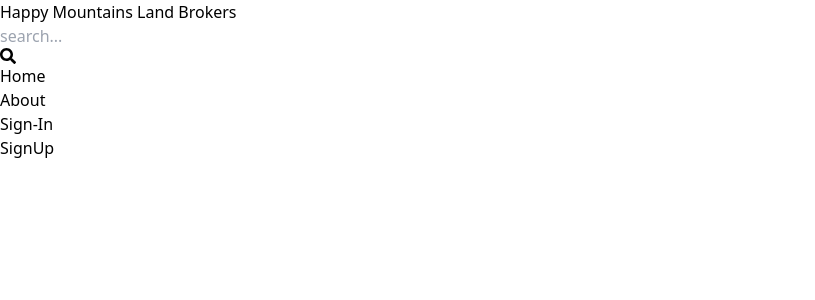
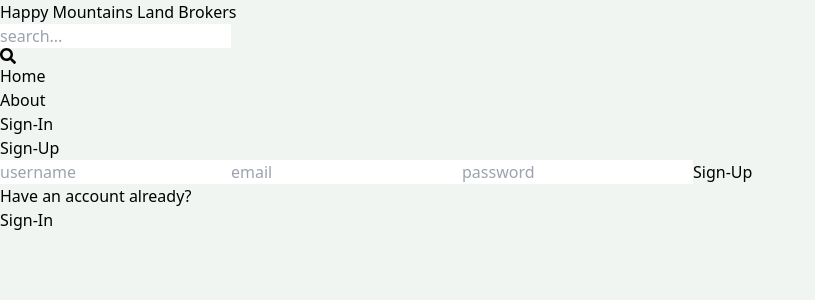
Before and after one commit to bwesterg/real_estate_app, a React (Vite) app in the folder client/: page /sign-up in a window 1280 px wide. Shown: the top 300 px of the page, without its empty margins (0-815 px from the left). Built offline with nearby package versions, Linux system fonts and the light colour scheme.

Commit message:
adds sign-up functionality on front end

```diff
--- a/client/src/index.css
+++ b/client/src/index.css
@@ -1,3 +1,7 @@
 @tailwind base;
 @tailwind components;
 @tailwind utilities;
+
+body {
+  background-color: rgb(241, 245, 241);
+}
--- a/client/src/pages/SignUp.jsx
+++ b/client/src/pages/SignUp.jsx
@@ -1,9 +1,70 @@
-import React from 'react'
+import React, { useState } from 'react'
+import { Link, useNavigate } from 'react-router-dom';
 
 export default function SignUp() {
-    return (
-        <div>
-            SignUp
-        </div>
+
+  const [formData, setFormData] = useState({});
+  const [error, setError] = useState(null);
+  const [loading, setLoading] = useState(false);
+  const navigate = useNavigate();
+
+
+  const handleChange = (e) => {
+    setFormData(
+      {
+        ...formData,
+        [e.target.id]: e.target.value,
+      }
     )
+  }
+
+  const handleSubmit = async (e) => {
+    e.preventDefault();
+    try {
+
+      setLoading(true);
+      const res = await fetch('/api/auth/signup', {
+        method: "POST",
+        headers: {
+          "Content-Type": "application/JSON",
+        },
+        body: JSON.stringify(formData),
+      });
+      const data = await res.json();
+      console.log(data);
+      if(data.success === false){
+        setLoading(false);
+        setError(data.message);
+        return;
+      }
+      setLoading(false);
+      setError(null);
+      navigate('/sign-in');
+    } catch (error) {
+      setLoading(false);
+      setError(error.message);
+    }
+  };
+
+
+  return (
+    <div className="p-3 max-w-lg mx-auto">
+      <h1 className="text-3xl text-center font-semibold">Sign-Up</h1>
+      <form className="flex flex-col gap-4" onSubmit={handleSubmit}>
+        <input type="text" placeholder="username" className="border p-3 rounded lg" id="username" onChange={handleChange}/>
+        <input type="text" placeholder="email" className="border p-3 rounded lg" id="email" onChange={handleChange}/>
+        <input type="text" placeholder="password" className="border p-3 rounded lg" id="password" onChange={handleChange}/>
+        <button disabled={loading} className="bg-slate-700 text-white p-3 rounded-lg uppercase hover:opacity-95 disabled:opacity-50">
+          {loading ? 'Loading...' : 'Sign-Up'}
+        </button>
+      </form>
+      <div className="flex gap-2 mt-5">
+        <p>Have an account already?</p>
+        <Link to={"sign-in"}>
+          <span className="text-blue-700">Sign-In</span>
+        </Link>
+      </div>
+        {error && <p className="text-red-500 mt-5">{error}</p>}
+    </div>
+  )
 }
--- a/client/vite.config.js
+++ b/client/vite.config.js
@@ -3,5 +3,13 @@ import react from '@vitejs/plugin-react-swc'
 
 // https://vitejs.dev/config/
 export default defineConfig({
+  server: {
+    proxy: {
+      '/api': {
+        target: 'http://localhost:3000',
+        secure: false,
+      },
+    },
+  },
   plugins: [react()],
 })
```
